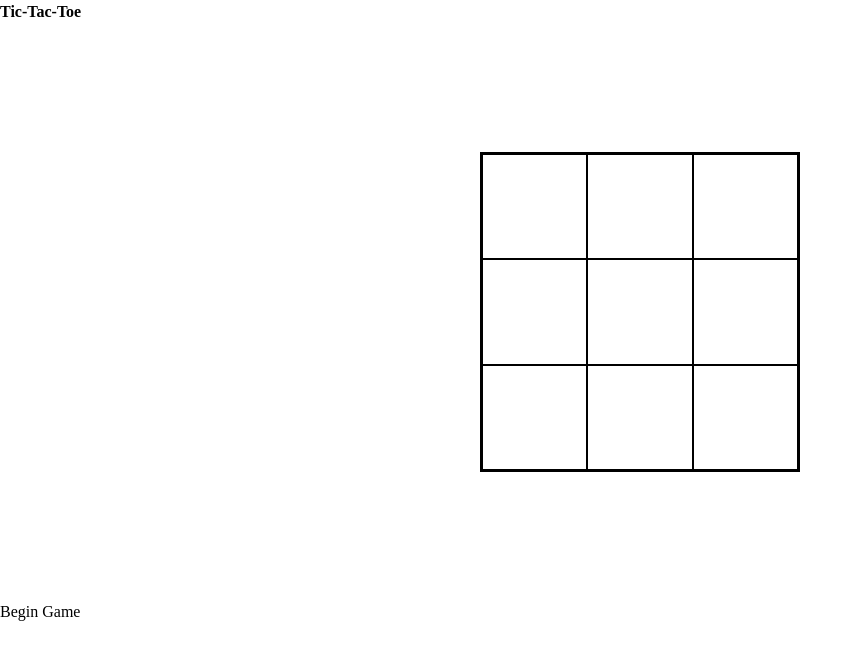
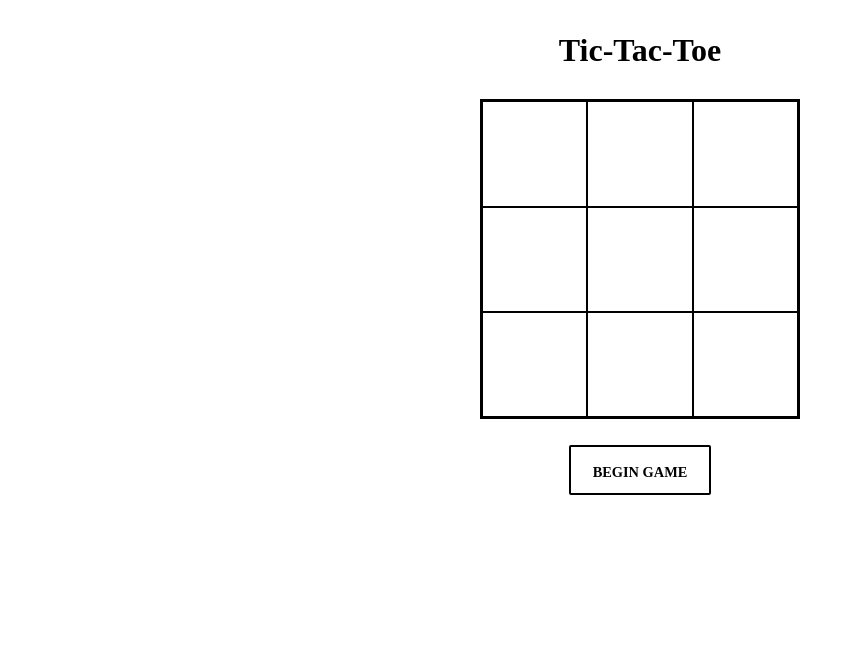
Before and after one commit to nbarnabee/tic-tac-toe, a plain HTML site: page index.html in a window 1280 px wide. Shown: the whole page, without its empty margins (0-863 px from the left). Drawn offline with Linux system fonts and the light colour scheme.

Commit message:
Improve button style

```diff
--- a/style.css
+++ b/style.css
@@ -205,9 +205,17 @@ textarea {
 
 /*--------- Game Board  ----------*/
 
+h1,
+h2 {
+  margin-top: 2%;
+  font-size: 2rem;
+  text-align: center;
+}
+
+
 
 .game-board {
-  margin-block: 10%;
+  margin-block: 2%;
   margin-inline: auto;
   width: max(300px, 25vw);
   height: max(300px, 25vw);
@@ -223,6 +231,10 @@ textarea {
   border: 1px solid black;
 }
 
+.game-square:hover {
+  outline: 2px solid red;
+}
+
 .x {
   background: url("./assets/x.svg") center no-repeat;
   background-size: 100%;
@@ -232,3 +244,27 @@ textarea {
   background: url("./assets/o.svg") center no-repeat;
   background-size: 78%;
 }
+
+.initialize {
+  margin-inline: auto;
+  border: 2px solid black;
+  border-radius: 2px;
+  cursor: pointer;
+  display: block;
+  font-weight: 800;
+  height: 3.5em;
+  line-height: 3.5em;
+  padding: 0 1.5em;
+  text-align: center;
+  text-decoration: none;
+  white-space: nowrap;
+  text-transform: uppercase;
+  font-size: 0.9rem;
+  transition: 0.2s;
+}
+
+.initialize:hover {
+  background: gray;
+  color: white;
+  transition: 0.2s;
+}
```
